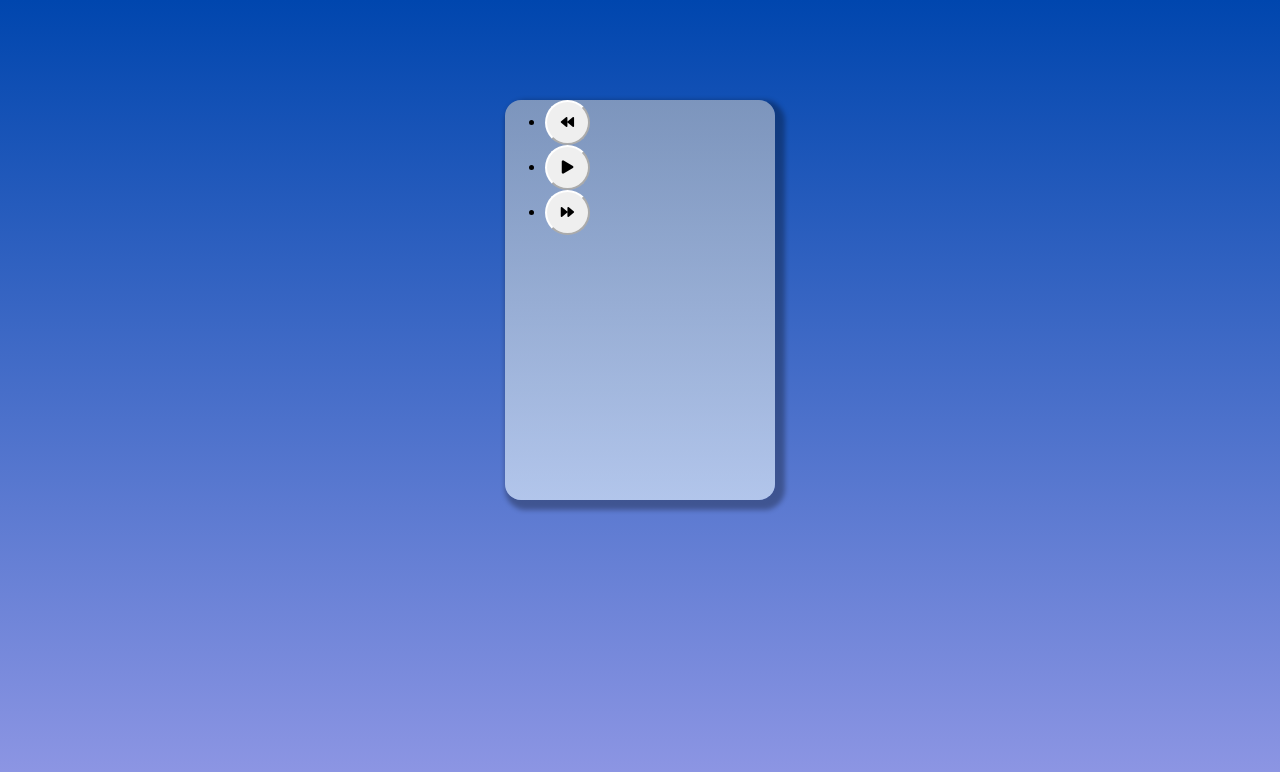
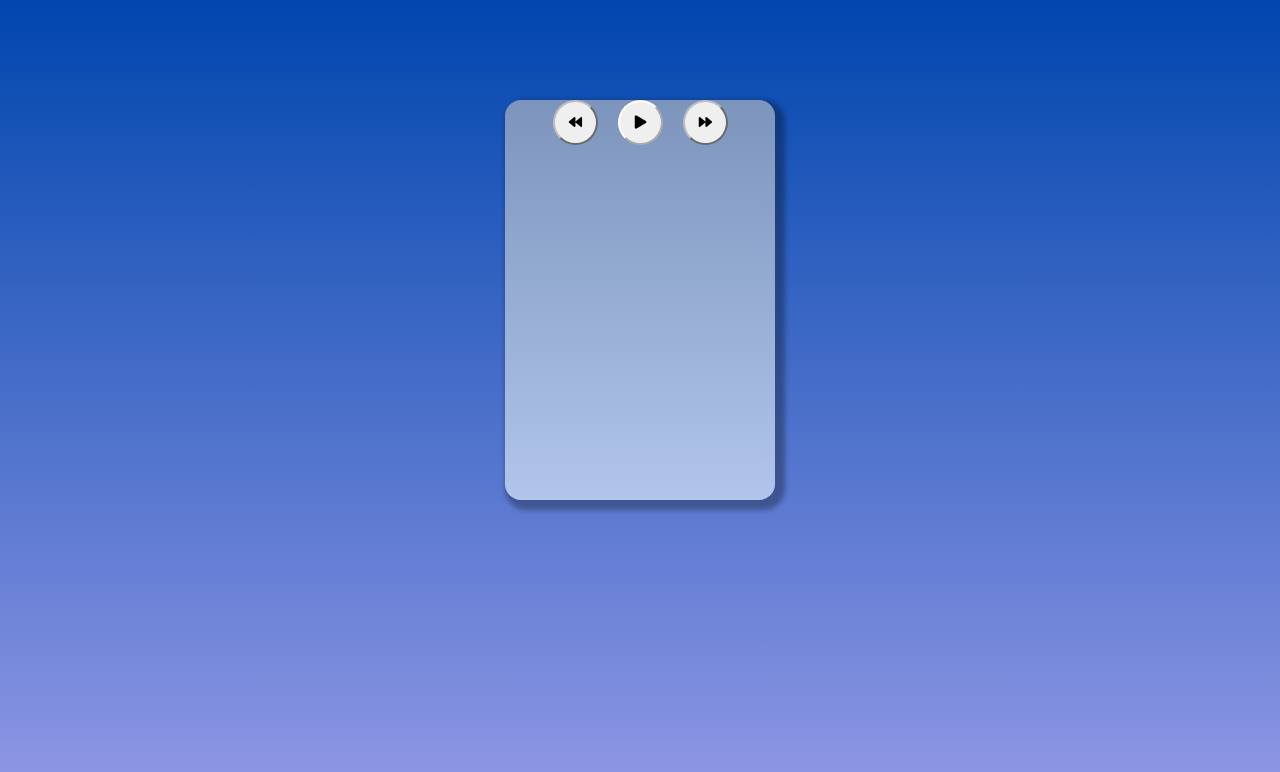
Before and after one commit to LordAmir5/Web-GIT-HW, a plain HTML site: page index.html in a window 1280 px wide. Drawn offline with Linux system fonts and the light colour scheme.

Commit message:
Buttons have been aligned

```diff
--- a/style.css
+++ b/style.css
@@ -54,8 +54,12 @@ song writers while mouseover{
 }
 
 
-.back
-.for
-.play while mouseover -> {
+.back,
+.for,
+.play:hover{
     border-color: #bebebe;
+    cursor: pointer;
 }
+
+li{display: inline;
+margin:8px}
```
